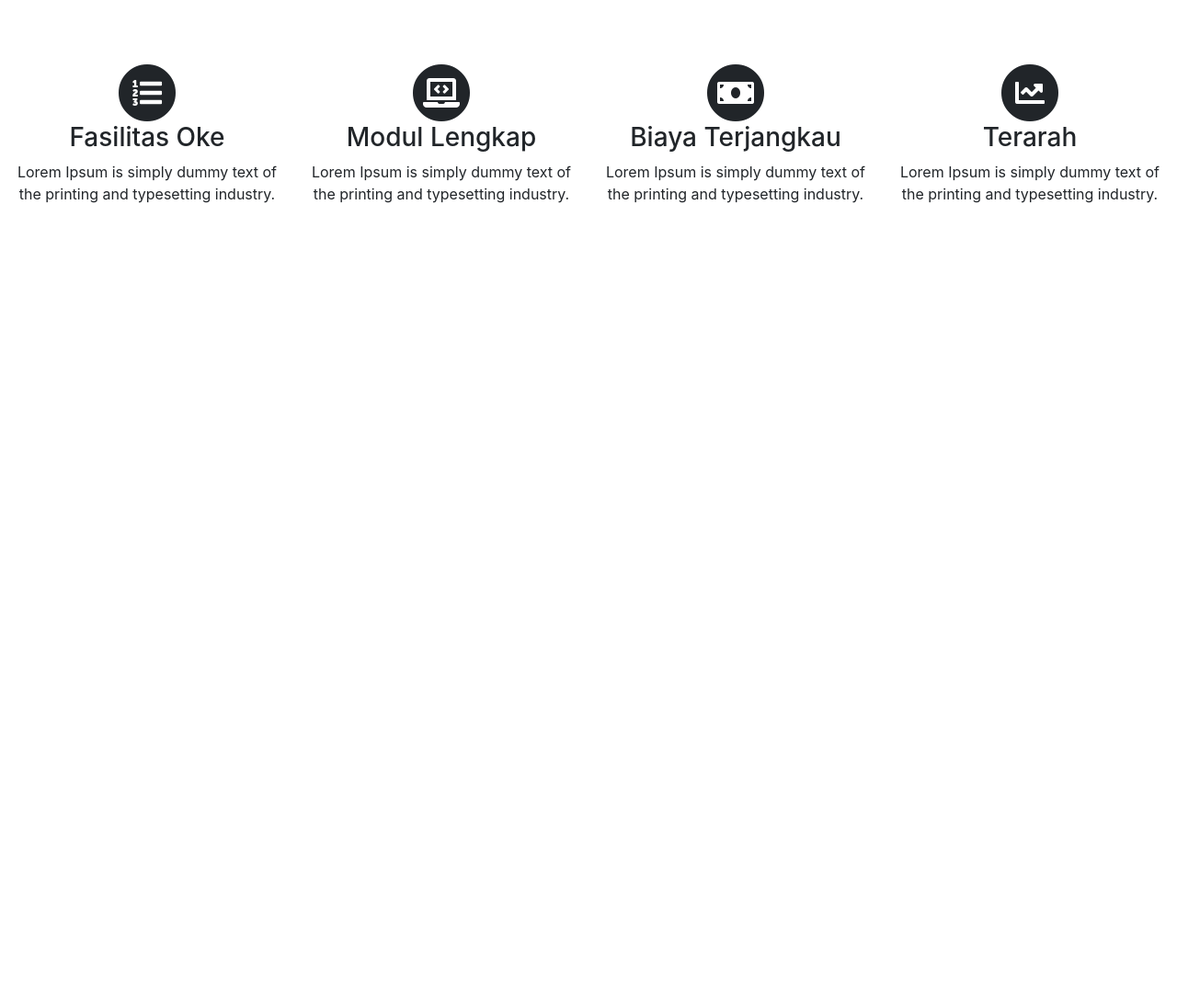
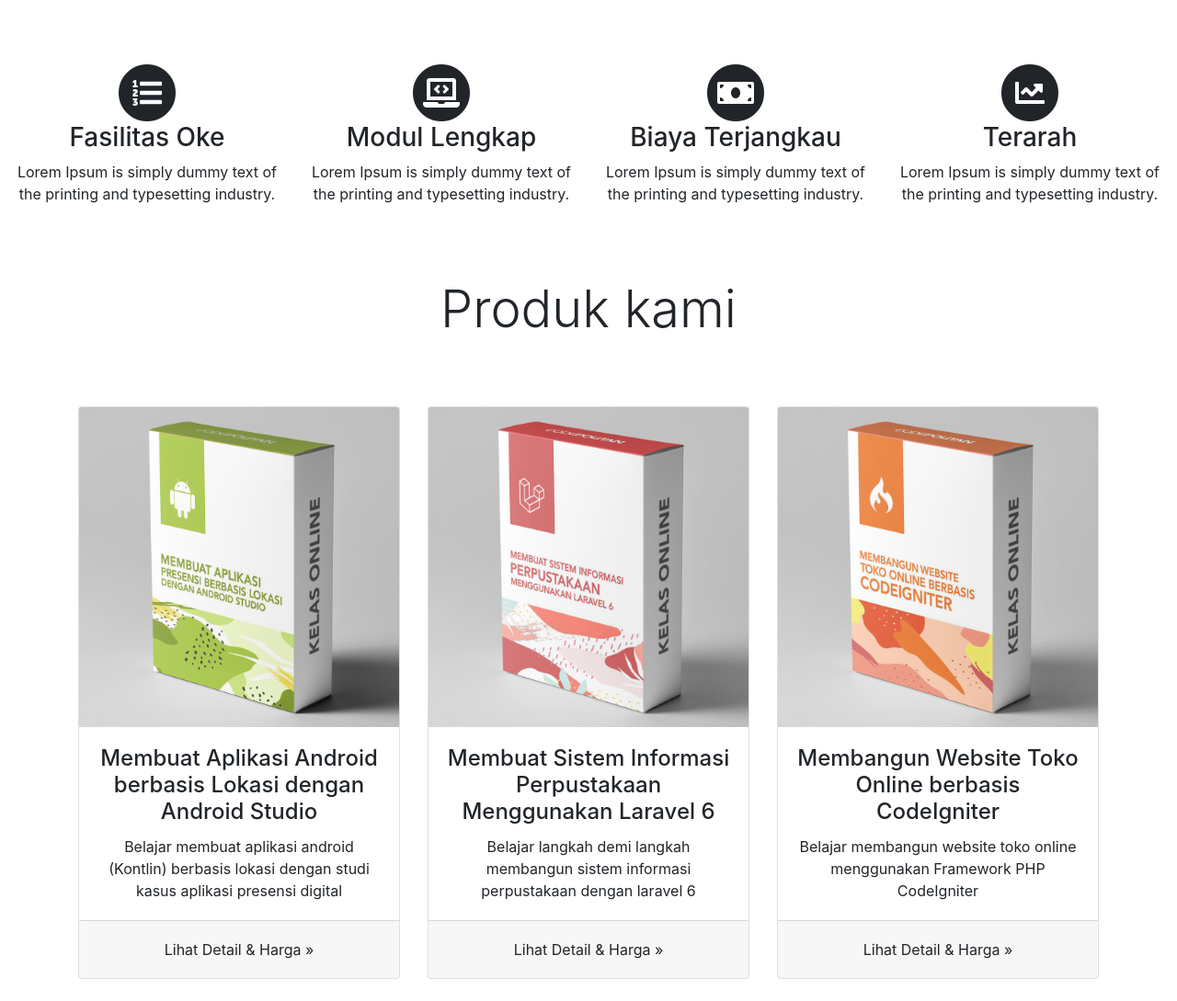
Before and after one commit to SanjayaPutra23/LandingPage_DenganBootstrap, a plain HTML site: page index.html in a window 1280 px wide. Shown: the part 622-1711 px from the top of the page at 92% size. Before the commit the page ends 861 px from the top, so only its background shows below. Drawn offline with Linux system fonts and the light colour scheme.

Commit message:
Membuat Menu Product Bag

```diff
--- a/index.html
+++ b/index.html
@@ -116,5 +116,54 @@
             </div>
         </div>
     </section>
+    <!--produk-->
+    <section id="product" class="container">
+        <div class="row text-center">
+            <div class="col-12 pb-4">
+                <h2 class="display-4 text-center mb-5" style="margin-top: 4rem!important;">Produk kami</h2>
+            </div>
+            <div class="col-md-4 mb-4">
+                <div class="card">
+                    <img class="card-img-top" style="max-height:400px" src="img/img1.jpg" alt="Product 1">
+                    <div class="card-body">
+                        <h4 class="card-title">Membuat Aplikasi Android berbasis Lokasi dengan Android Studio</h4>
+                        <p class="card-text">Belajar membuat aplikasi android (Kontlin) berbasis lokasi dengan studi kasus
+                            aplikasi presensi digital</p>
+
+                    </div>
+                    <div class="card-footer">
+                        <a href="#" class="btn button-sekunder">Lihat Detail & Harga &raquo;</a>
+                    </div>
+                </div>
+            </div>
+
+            <div class="col-md-4 mb-4">
+                <div class="card">
+                    <img class="card-img-top" style="max-height:400px" src="img/img2.jpg" alt="Product 1">
+                    <div class="card-body">
+                        <h4 class="card-title">Membuat Sistem Informasi Perpustakaan Menggunakan Laravel 6</h4>
+                        <p class="card-text">Belajar langkah demi langkah membangun sistem informasi perpustakaan dengan
+                            laravel 6</p>
+
+                    </div>
+                    <div class="card-footer">
+                        <a href="#" class="btn button-sekunder">Lihat Detail & Harga &raquo;</a>
+                    </div>
+                </div>
+            </div>
+            <div class="col-md-4 mb-4">
+                <div class="card">
+                    <img class="card-img-top" style="max-height:400px" src="img/img3.jpg" alt="Product 1">
+                    <div class="card-body">
+                        <h4 class="card-title">Membangun Website Toko Online berbasis CodeIgniter</h4>
+                        <p class="card-text">Belajar membangun website toko online menggunakan Framework PHP CodeIgniter</p>
+                    </div>
+                    <div class="card-footer">
+                        <a href="#" class="btn button-sekunder">Lihat Detail & Harga &raquo;</a>
+                    </div>
+                </div>
+            </div>
+        </div>
+    </section>
 </body>
 </html>
```
